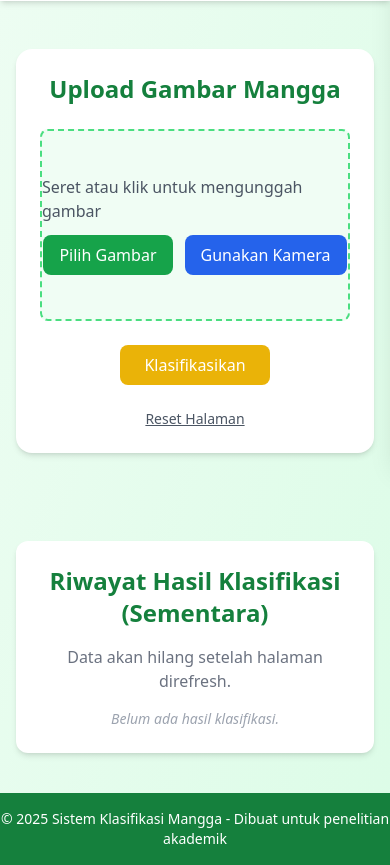
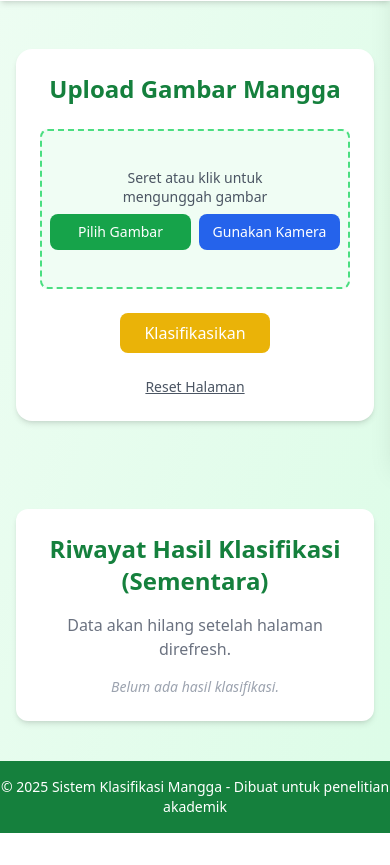
Before and after one commit to Bobbb00/AI-Manggo, a Flask app: page / in a window 390 px wide. Shown: the part 387-1252 px from the top of the page. After the commit the page ends 1220 px from the top, so only its background shows below. Run offline with Flask 3, Linux system fonts and the light colour scheme; parts of the project's set-up code (start-up, migrations or seed data) failed here and were passed over; some libraries are stand-ins or nearby versions.

Commit message:
rev mobile

```diff
--- a/static/script.js
+++ b/static/script.js
@@ -184,40 +184,40 @@
 
           historyData.forEach((item, index) => {
             const el = document.createElement("div");
-            el.className = "border border-gray-200 rounded-lg p-3 mb-3";
+            el.className = "border border-gray-200 rounded-lg p-2 md:p-3 mb-3";
 
             const header = document.createElement('div');
-            header.className = 'flex items-center justify-between gap-3';
+            header.className = 'flex flex-col xs:flex-row md:flex-row items-start md:items-center justify-between gap-2 md:gap-3';
 
             const left = document.createElement('div');
-            left.className = 'flex items-center gap-3';
+            left.className = 'flex items-center gap-2 md:gap-3';
 
             if (item.imageSrc) {
               const thumb = document.createElement('img');
               thumb.src = item.imageSrc;
-              thumb.className = 'w-12 h-12 object-cover rounded-md border';
+              thumb.className = 'w-10 h-10 md:w-12 md:h-12 object-cover rounded-md border';
               thumb.alt = 'thumb';
               left.appendChild(thumb);
             }
 
             const meta = document.createElement('div');
             meta.className = 'flex flex-col';
-            meta.innerHTML = `<span class="font-medium">${index + 1}. ${item.label}</span><span class="text-xs text-gray-500">${item.waktu}</span>`;
+            meta.innerHTML = `<span class="font-medium text-sm md:text-base">${index + 1}. ${item.label}</span><span class="text-xs text-gray-500">${item.waktu}</span>`;
             left.appendChild(meta);
 
             const actions = document.createElement('div');
-            actions.className = 'flex items-center gap-2';
+            actions.className = 'flex flex-col md:flex-row items-stretch md:items-center gap-1 md:gap-2 mt-2 md:mt-0';
 
             const acc = document.createElement('div');
-            acc.className = 'text-sm text-green-700 font-semibold mr-2';
+            acc.className = 'text-xs md:text-sm text-green-700 font-semibold md:mr-2 mb-1 md:mb-0';
             acc.textContent = item.akurasi;
 
             const detailBtn = document.createElement('button');
-            detailBtn.className = 'text-sm bg-blue-600 text-white px-3 py-1 rounded hover:bg-blue-700';
+            detailBtn.className = 'text-xs md:text-sm bg-blue-600 text-white px-2 py-1 md:px-3 md:py-1 rounded hover:bg-blue-700 mb-1 md:mb-0';
             detailBtn.textContent = 'Lihat Detail';
 
             const deleteBtn = document.createElement('button');
-            deleteBtn.className = 'text-sm bg-red-500 text-white px-3 py-1 rounded hover:bg-red-600';
+            deleteBtn.className = 'text-xs md:text-sm bg-red-500 text-white px-2 py-1 md:px-3 md:py-1 rounded hover:bg-red-600';
             deleteBtn.textContent = 'Hapus';
 
             actions.appendChild(acc);
@@ -231,19 +231,19 @@
 
             // Detail panel (hidden by default)
             const details = document.createElement('div');
-            details.className = 'mt-3 hidden';
+            details.className = 'mt-2 md:mt-3 hidden';
             details.innerHTML = `
-              <div class="flex flex-col md:flex-row items-start md:items-center gap-4">
-                <div class="flex-shrink-0">
-                  ${item.imageSrc ? `<img src="${item.imageSrc}" class="w-40 h-40 object-cover rounded-md border" alt="img">` : '<div class="w-40 h-40 bg-gray-100 flex items-center justify-center text-sm text-gray-500 rounded-md">No Image</div>'}
+              <div class="flex flex-col md:flex-row items-start md:items-center gap-2 md:gap-4">
+                <div class="flex-shrink-0 mb-2 md:mb-0">
+                  ${item.imageSrc ? `<img src="${item.imageSrc}" class="w-28 h-28 md:w-40 md:h-40 object-cover rounded-md border" alt="img">` : '<div class="w-28 h-28 md:w-40 md:h-40 bg-gray-100 flex items-center justify-center text-xs md:text-sm text-gray-500 rounded-md">No Image</div>'}
                 </div>
                 <div class="flex-1">
-                  <p class="mb-2"><strong>Label:</strong> ${item.label}</p>
-                  <p class="mb-2"><strong>Akurasi:</strong> ${item.akurasi}</p>
-                  <p class="mb-2"><strong>Waktu:</strong> ${item.waktu}</p>
+                  <p class="mb-1 md:mb-2 text-sm md:text-base"><strong>Label:</strong> ${item.label}</p>
+                  <p class="mb-1 md:mb-2 text-sm md:text-base"><strong>Akurasi:</strong> ${item.akurasi}</p>
+                  <p class="mb-1 md:mb-2 text-sm md:text-base"><strong>Waktu:</strong> ${item.waktu}</p>
                   <div>
                     <strong>Prediksi (top):</strong>
-                    <ul class="list-disc list-inside text-sm text-gray-700 mt-1">
+                    <ul class="list-disc list-inside text-xs md:text-sm text-gray-700 mt-1">
                       ${item.predictions ? item.predictions.map(p => `<li>${p.label}: ${(p.p*100).toFixed(2)}%</li>`).join('') : '<li>-</li>'}
                     </ul>
                   </div>
--- a/templates/index.html
+++ b/templates/index.html
@@ -55,12 +55,12 @@
       <h3 class="text-2xl font-semibold text-green-700 mb-6">Upload Gambar Mangga</h3>
 
       <div class="w-full md:w-2/3">
-        <div id="dropZone" class="border-2 border-dashed border-green-400 rounded-lg h-48 flex flex-col justify-center items-center bg-green-50 hover:bg-green-100 transition">
-          <p class="text-gray-600">Seret atau klik untuk mengunggah gambar</p>
+        <div id="dropZone" class="border-2 border-dashed border-green-400 rounded-lg h-40 md:h-48 flex flex-col justify-center items-center bg-green-50 hover:bg-green-100 transition px-2 py-2 md:px-0 md:py-0">
+          <p class="text-gray-600 text-sm md:text-base text-center leading-snug">Seret atau klik untuk<br class="block md:hidden"> mengunggah gambar</p>
           <input type="file" accept="image/*" class="hidden" id="fileInput" />
-          <div class="mt-3 flex gap-3">
-            <button id="uploadBtn" class="bg-green-600 text-white px-4 py-2 rounded-lg hover:bg-green-700">Pilih Gambar</button>
-            <button id="openCameraBtn" class="bg-blue-600 text-white px-4 py-2 rounded-lg hover:bg-blue-700">Gunakan Kamera</button>
+          <div class="mt-2 md:mt-3 flex gap-2 md:gap-3 w-full justify-center">
+            <button id="uploadBtn" class="bg-green-600 text-white px-3 py-2 md:px-4 md:py-2 rounded-lg text-sm md:text-base hover:bg-green-700 w-1/2 md:w-auto">Pilih Gambar</button>
+            <button id="openCameraBtn" class="bg-blue-600 text-white px-3 py-2 md:px-4 md:py-2 rounded-lg text-sm md:text-base hover:bg-blue-700 w-1/2 md:w-auto">Gunakan Kamera</button>
           </div>
         </div>
 
```
